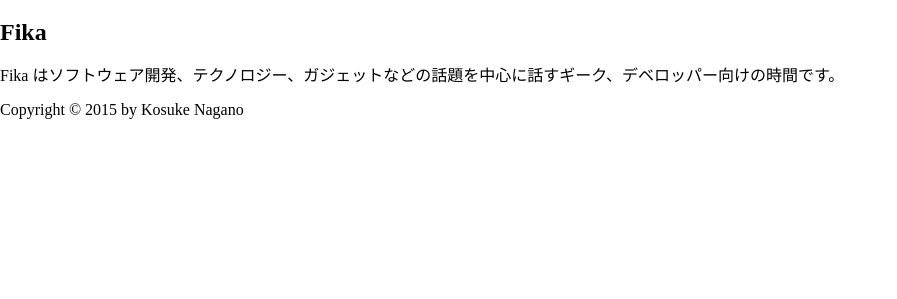
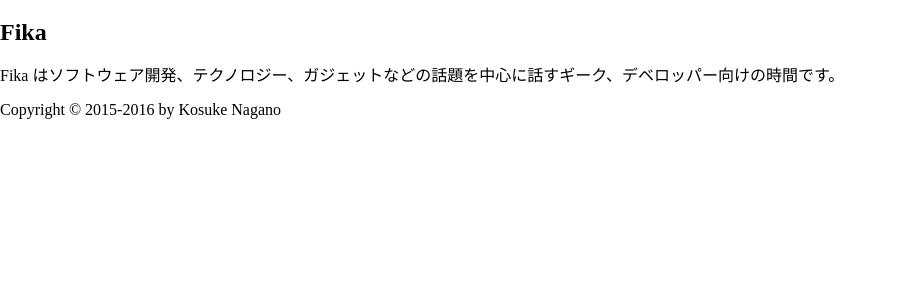
Before and after one commit to FikaNote/FikaNote, a Django app: page /shownote in a window 1280 px wide. Shown: the part 501-800 px from the top of the page, without its empty margins (0-897 px from the left). Run offline with Django 3.2, Linux system fonts and the light colour scheme; data that the repository does not hold is empty; parts of the project's set-up code (start-up, migrations or seed data) failed here and were passed over; some libraries are stand-ins or nearby versions.

Commit message:
update copyright year

```diff
--- a/app/templates/footer.html
+++ b/app/templates/footer.html
@@ -7,7 +7,7 @@
     </div>
     <div class="copyright">
       <p>
-        Copyright &copy; 2015 by Kosuke Nagano
+        Copyright &copy; 2015-2016 by Kosuke Nagano
       </p>
     </div>
   </div>
```
